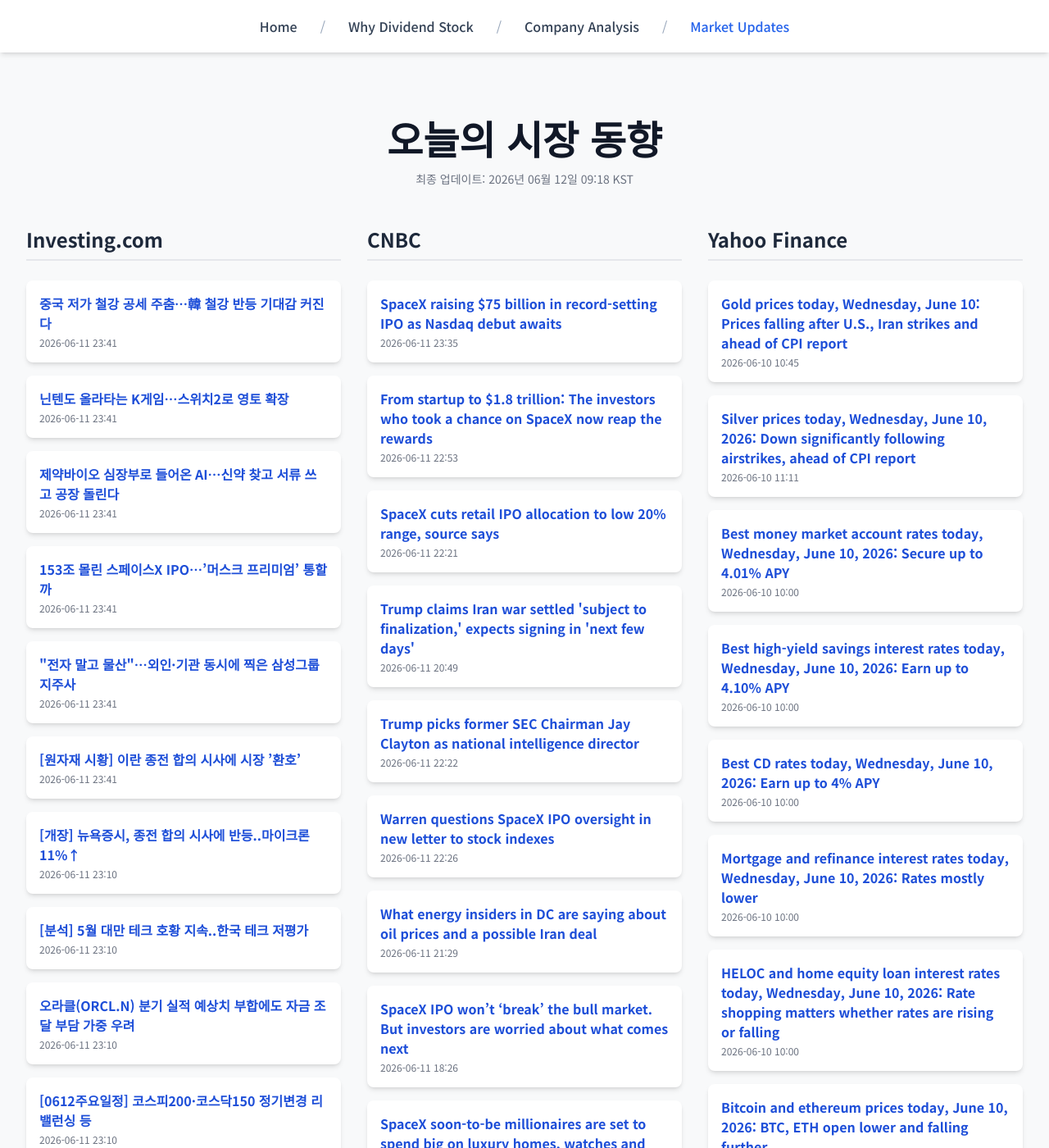
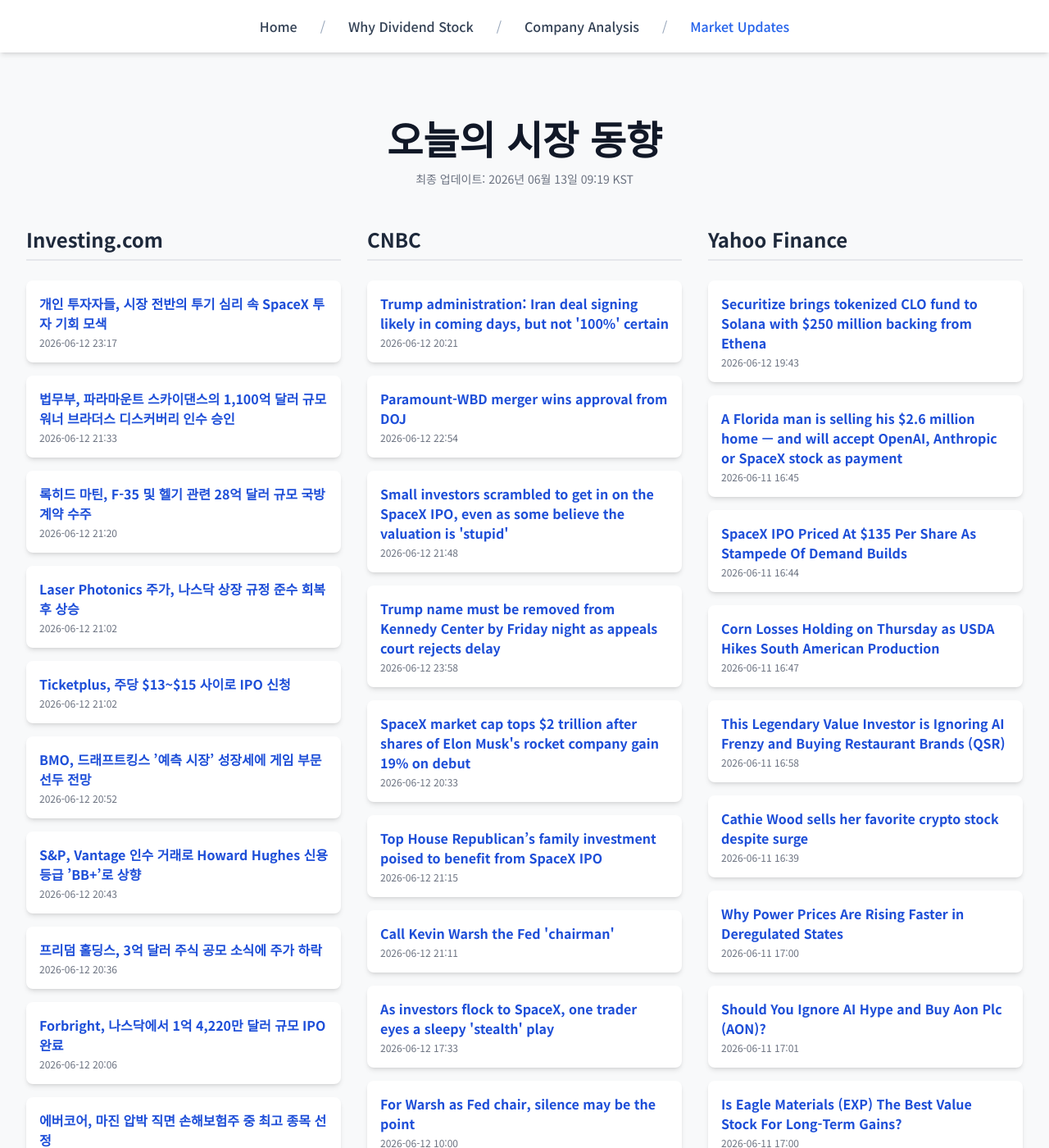
Before and after one commit to Kay-Hwang/my-company-analysis, a Jekyll site: the page built from market-updates.html, in a window 1280 px wide and 1400 px high. Shown: the whole window at 82% size. Built offline with Jekyll 4.4.1, drawn with Linux system fonts in a browser that asks for light colours; nearby versions of some CDN libraries; a script that is not in the unit is left out; some of the changed text lies outside the part shown.

Commit message:
Update daily data

```diff
--- a/_data/latest_data.json
+++ b/_data/latest_data.json
@@ -1,190 +1,190 @@
 {
-  "lastUpdated": "2026년 06월 12일 09:18 KST",
+  "lastUpdated": "2026년 06월 13일 09:19 KST",
   "news": {
     "investing": [
       {
-        "title": "중국 저가 철강 공세 주춤…韓 철강 반등 기대감 커진다",
-        "link": "https://kr.investing.com/news/stock-market-news/article-1981907",
-        "pubDate": "2026-06-11 23:41:26",
-        "summary": "중국 저가 철강 공세 주춤…韓 철강 반등 기대감 커진다"
+        "title": "개인 투자자들, 시장 전반의 투기 심리 속 SpaceX 투자 기회 모색",
+        "link": "https://kr.investing.com/news/stock-market-news/article-1983210",
+        "pubDate": "2026-06-12 23:17:05",
+        "summary": "개인 투자자들, 시장 전반의 투기 심리 속 SpaceX 투자 기회 모색"
       },
       {
-        "title": "닌텐도 올라타는 K게임…스위치2로 영토 확장",
-        "link": "https://kr.investing.com/news/stock-market-news/article-1981906",
-        "pubDate": "2026-06-11 23:41:26",
-        "summary": "닌텐도 올라타는 K게임…스위치2로 영토 확장"
+        "title": "법무부, 파라마운트 스카이댄스의 1,100억 달러 규모 워너 브라더스 디스커버리 인수 승인",
+        "link": "https://kr.investing.com/news/stock-market-news/article-1983147",
+        "pubDate": "2026-06-12 21:33:23",
+        "summary": "법무부, 파라마운트 스카이댄스의 1,100억 달러 규모 워너 브라더스 디스커버리 인수 승인"
       },
       {
-        "title": "제약바이오 심장부로 들어온 AI…신약 찾고 서류 쓰고 공장 돌린다",
-        "link": "https://kr.investing.com/news/stock-market-news/article-1981905",
-        "pubDate": "2026-06-11 23:41:26",
-        "summary": "제약바이오 심장부로 들어온 AI…신약 찾고 서류 쓰고 공장 돌린다"
+        "title": "록히드 마틴, F-35 및 헬기 관련 28억 달러 규모 국방 계약 수주",
+        "link": "https://kr.investing.com/news/stock-market-news/article-93CH-1983137",
+        "pubDate": "2026-06-12 21:20:15",
+        "summary": "록히드 마틴, F-35 및 헬기 관련 28억 달러 규모 국방 계약 수주"
       },
       {
-        "title": "153조 몰린 스페이스X IPO…’머스크 프리미엄’ 통할까",
-        "link": "https://kr.investing.com/news/stock-market-news/article-1981904",
-        "pubDate": "2026-06-11 23:41:25",
-        "summary": "153조 몰린 스페이스X IPO…’머스크 프리미엄’ 통할까"
+        "title": "Laser Photonics 주가, 나스닥 상장 규정 준수 회복 후 상승",
+        "link": "https://kr.investing.com/news/stock-market-news/article-93CH-1983117",
+        "pubDate": "2026-06-12 21:02:21",
+        "summary": "Laser Photonics 주가, 나스닥 상장 규정 준수 회복 후 상승"
       },
       {
-        "title": "\"전자 말고 물산\"…외인·기관 동시에 찍은 삼성그룹 지주사",
-        "link": "https://kr.investing.com/news/stock-market-news/article-1981903",
-        "pubDate": "2026-06-11 23:41:25",
-        "summary": "\"전자 말고 물산\"…외인·기관 동시에 찍은 삼성그룹 지주사"
+        "title": "Ticketplus, 주당 $13~$15 사이로 IPO 신청",
+        "link": "https://kr.investing.com/news/stock-market-news/article-432SI-1983128",
+        "pubDate": "2026-06-12 21:02:14",
+        "summary": "Ticketplus, 주당 $13~$15 사이로 IPO 신청"
       },
       {
-        "title": "[원자재 시황] 이란 종전 합의 시사에 시장 ’환호’",
-        "link": "https://kr.investing.com/news/stock-market-news/article-1981902",
-        "pubDate": "2026-06-11 23:41:25",
-        "summary": "[원자재 시황] 이란 종전 합의 시사에 시장 ’환호’"
+        "title": "BMO, 드래프트킹스 ’예측 시장’ 성장세에 게임 부문 선두 전망",
+        "link": "https://kr.investing.com/news/stock-market-news/article-93CH-1983109",
+        "pubDate": "2026-06-12 20:52:49",
+        "summary": "BMO, 드래프트킹스 ’예측 시장’ 성장세에 게임 부문 선두 전망"
       },
       {
-        "title": "[개장] 뉴욕증시, 종전 합의 시사에 반등..마이크론 11%↑",
-        "link": "https://kr.investing.com/news/stock-market-news/article-1981874",
-        "pubDate": "2026-06-11 23:10:35",
-        "summary": "[개장] 뉴욕증시, 종전 합의 시사에 반등..마이크론 11%↑"
+        "title": "S&P, Vantage 인수 거래로 Howard Hughes 신용등급 ’BB+’로 상향",
+        "link": "https://kr.investing.com/news/stock-market-news/article-93CH-1983104",
+        "pubDate": "2026-06-12 20:43:38",
+        "summary": "S&P, Vantage 인수 거래로 Howard Hughes 신용등급 ’BB+’로 상향"
       },
       {
-        "title": "[분석] 5월 대만 테크 호황 지속..한국 테크 저평가",
-        "link": "https://kr.investing.com/news/stock-market-news/article-1981873",
-        "pubDate": "2026-06-11 23:10:34",
-        "summary": "[분석] 5월 대만 테크 호황 지속..한국 테크 저평가"
+        "title": "프리덤 홀딩스, 3억 달러 주식 공모 소식에 주가 하락",
+        "link": "https://kr.investing.com/news/stock-market-news/article-93CH-1983094",
+        "pubDate": "2026-06-12 20:36:49",
+        "summary": "프리덤 홀딩스, 3억 달러 주식 공모 소식에 주가 하락"
       },
       {
-        "title": "오라클(ORCL.N) 분기 실적 예상치 부합에도 자금 조달 부담 가중 우려",
-        "link": "https://kr.investing.com/news/stock-market-news/article-1981872",
-        "pubDate": "2026-06-11 23:10:34",
-        "summary": "오라클(ORCL.N) 분기 실적 예상치 부합에도 자금 조달 부담 가중 우려"
+        "title": "Forbright, 나스닥에서 1억 4,220만 달러 규모 IPO 완료",
+        "link": "https://kr.investing.com/news/stock-market-news/article-432SI-1983069",
+        "pubDate": "2026-06-12 20:06:07",
+        "summary": "Forbright, 나스닥에서 1억 4,220만 달러 규모 IPO 완료"
       },
       {
-        "title": "[0612주요일정] 코스피200·코스닥150 정기변경 리밸런싱 등",
-        "link": "https://kr.investing.com/news/stock-market-news/article-1981871",
-        "pubDate": "2026-06-11 23:10:18",
-        "summary": "[0612주요일정] 코스피200·코스닥150 정기변경 리밸런싱 등"
+        "title": "에버코어, 마진 압박 직면 손해보험주 중 최고 종목 선정",
+        "link": "https://kr.investing.com/news/stock-market-news/article-93CH-1983046",
+        "pubDate": "2026-06-12 19:58:22",
+        "summary": "에버코어, 마진 압박 직면 손해보험주 중 최고 종목 선정"
       }
     ],
     "cnbc": [
       {
-        "title": "SpaceX raising $75 billion in record-setting IPO as Nasdaq debut awaits",
-        "link": "https://www.cnbc.com/2026/06/11/spacex-raises-75-billion-in-record-setting-ipo-ahead-of-nasdaq-debut.html",
-        "pubDate": "Thu, 11 Jun 2026 23:35:43 GMT",
-        "summary": "SpaceX is selling 555.6 shares at $135 a piece, raising $75 billion in the largest IPO on record."
+        "title": "Trump administration: Iran deal signing likely in coming days, but not '100%' certain",
+        "link": "https://www.cnbc.com/2026/06/12/iran-deal-trump-pakistan-sharif.html",
+        "pubDate": "Fri, 12 Jun 2026 20:21:14 GMT",
+        "summary": "A deal to end the Iran war could be signed soon, a senior Trump administration official said, following recent conflicting statements from the warring nations."
       },
       {
-        "title": "From startup to $1.8 trillion: The investors who took a chance on SpaceX now reap the rewards",
-        "link": "https://www.cnbc.com/2026/06/11/spacex-investors-reap-rewards-1-8-trillion-valuation.html",
-        "pubDate": "Thu, 11 Jun 2026 22:53:14 GMT",
-        "summary": "With SpaceX seeking an IPO valuation of nearly $1.8 trillion, early bets are poised to generate some of the biggest paper gains in venture capital history."
+        "title": "Paramount-WBD merger wins approval from DOJ",
+        "link": "https://www.cnbc.com/2026/06/12/paramount-wbd-merger-approval-doj.html",
+        "pubDate": "Fri, 12 Jun 2026 22:54:06 GMT",
+        "summary": "The DOJ approval is an important milestone for the roughly $110 billion deal, though it could still face legal challenges from state attorneys general."
       },
       {
-        "title": "SpaceX cuts retail IPO allocation to low 20% range, source says",
-        "link": "https://www.cnbc.com/2026/06/11/spacex-cuts-retail-ipo-allocation-to-low-20percent-range-source-says.html",
-        "pubDate": "Thu, 11 Jun 2026 22:21:47 GMT",
-        "summary": "The Elon Musk-led company plans to direct a percentage in the low 20s of the offering to retail buyers, according to a person familiar with the matter."
+        "title": "Small investors scrambled to get in on the SpaceX IPO, even as some believe the valuation is 'stupid'",
+        "link": "https://www.cnbc.com/2026/06/12/small-investors-scrambled-to-get-in-on-the-spacex-ipo-even-as-some-believe-the-valuation-is-stupid.html",
+        "pubDate": "Fri, 12 Jun 2026 21:48:59 GMT",
+        "summary": "SpaceX set a fixed price of $135 per share in the leadup to its IPO on Friday, placing its valuation at $1.77 trillion. Shares rallied more than 25%."
       },
       {
-        "title": "Trump claims Iran war settled 'subject to finalization,' expects signing in 'next few days'",
-        "link": "https://www.cnbc.com/2026/06/11/trump-iran-strikes-deal.html",
-        "pubDate": "Thu, 11 Jun 2026 20:49:53 GMT",
-        "summary": "Hours earlier, Trump warned that the U.S. would attack Iran \"VERY HARD TONIGHT\" and soon take over Iran's oil infrastructure assets, including Kharg Island."
+        "title": "Trump name must be removed from Kennedy Center by Friday night as appeals court rejects delay",
+        "link": "https://www.cnbc.com/2026/06/12/trump-loses-kennedy-center-name.html",
+        "pubDate": "Fri, 12 Jun 2026 23:58:41 GMT",
+        "summary": "President Donald Trump had asked a federal appeals court to suspend a lower-court order that his name before removed from the performing arts center."
       },
       {
-        "title": "Trump picks former SEC Chairman Jay Clayton as national intelligence director",
-        "link": "https://www.cnbc.com/2026/06/11/trump-jay-clayton-national-intelligence-pulte.html",
-        "pubDate": "Thu, 11 Jun 2026 22:22:15 GMT",
-        "summary": "Trump's announcement came after House Democrats' objections to his pick of Bill Pulte as acting chief ensured that a key national security tool expires Friday."
+        "title": "SpaceX market cap tops $2 trillion after shares of Elon Musk's rocket company gain 19% on debut",
+        "link": "https://www.cnbc.com/2026/06/12/spacex-stock-jumps-2-trillion.html",
+        "pubDate": "Fri, 12 Jun 2026 20:33:52 GMT",
+        "summary": "SpaceX shares soared on Friday as trading commenced on the Nasdaq."
       },
       {
-        "title": "Warren questions SpaceX IPO oversight in new letter to stock indexes",
-        "link": "https://www.cnbc.com/2026/06/11/warren-spacex-ipo-exchanges.html",
-        "pubDate": "Thu, 11 Jun 2026 22:26:44 GMT",
-        "summary": "Sen. Elizabeth Warren seeking answers on changes to index provider waiting periods, protections for retail investors, in a letter obtained first by CNBC."
+        "title": "Top House Republican’s family investment poised to benefit from SpaceX IPO",
+        "link": "https://www.cnbc.com/2026/06/12/lisa-mcclain-spacex-ipo-xai-investment-congress.html",
+        "pubDate": "Fri, 12 Jun 2026 21:15:28 GMT",
+        "summary": "Republican Rep. Lisa McClain’s husband bought up to $250,000 in Elon Musk’s xAI before it was folded into SpaceX ahead of its IPO."
       },
       {
-        "title": "What energy insiders in DC are saying about oil prices and a possible Iran deal",
-        "link": "https://www.cnbc.com/2026/06/11/what-energy-insiders-in-dc-are-saying-about-oil-prices-and-a-possible-iran-deal.html",
-        "pubDate": "Thu, 11 Jun 2026 21:29:14 GMT",
-        "summary": "Brian Sullivan shares his insight from the sidelines of the Global Energy Forum in Washington, DC."
+        "title": "Call Kevin Warsh the Fed 'chairman'",
+        "link": "https://www.cnbc.com/2026/06/12/fed-kevin-warsh-chairman-title.html",
+        "pubDate": "Fri, 12 Jun 2026 21:11:46 GMT",
+        "summary": "Kevin Warsh's two immediate predecessors preferred to be called the Fed \"chair.\" For Warsh, it's \"chairman\" of the Federal Reserve."
       },
       {
-        "title": "SpaceX IPO won’t ‘break’ the bull market. But investors are worried about what comes next",
-        "link": "https://www.cnbc.com/2026/06/11/spacex-ipo-wont-break-the-bull-market-but-investors-are-worried-about-what-comes-next.html",
-        "pubDate": "Thu, 11 Jun 2026 18:26:15 GMT",
-        "summary": "As far as Wall Street is concerned, the stock market has what it takes to absorb the new supply."
+        "title": "As investors flock to SpaceX, one trader eyes a sleepy 'stealth' play",
+        "link": "https://www.cnbc.com/2026/06/12/as-investors-flock-to-spacex-one-trader-eyes-a-sleepy-stealth-play.html",
+        "pubDate": "Fri, 12 Jun 2026 17:33:56 GMT",
+        "summary": "If you're looking for something a little more terrestrial, there's one stock that investors are overlooking."
       },
       {
-        "title": "SpaceX soon-to-be millionaires are set to spend big on luxury homes, watches and private jet travel",
-        "link": "https://www.cnbc.com/2026/06/11/spacex-millionaires-wealth-spending.html",
-        "pubDate": "Thu, 11 Jun 2026 14:17:18 GMT",
-        "summary": "SpaceX employees have to wait to sell their shares, but many are already planning how to spend their windfalls."
+        "title": "For Warsh as Fed chair, silence may be the point",
+        "link": "https://www.cnbc.com/2026/06/12/warsh-fed-chair-interest-rates.html",
+        "pubDate": "Fri, 12 Jun 2026 10:00:01 GMT",
+        "summary": "Kevin Warsh will hold his first Fed meeting, giving markets the first public look at how he'll communicate as chair of the Federal Reserve."
       },
       {
-        "title": "Gold slumps to 6-month low even as inflation fears rise. Here's why bullion is out of favor",
-        "link": "https://www.cnbc.com/2026/06/11/gold-slumps-to-6-month-low-even-as-inflation-fears-rise-heres-why-bullion-is-out-of-favor.html",
-        "pubDate": "Thu, 11 Jun 2026 19:06:17 GMT",
-        "summary": "The yellow metal is at its lowest level of the year as potential interest rate increases and faltering technical signals weigh on prices."
+        "title": "Pirro's losses in Fed investigation should stay on the books, judge rules",
+        "link": "https://www.cnbc.com/2026/06/11/pirro-fed-jerome-powell.html",
+        "pubDate": "Fri, 12 Jun 2026 00:19:38 GMT",
+        "summary": "In a scathing ruling, Judge James Boasberg denied U.S. Attorney for the District of Columbia Jeanine Pirro's request to vacate his earlier orders."
       }
     ],
     "yahoo": [
       {
-        "title": "Gold prices today, Wednesday, June 10: Prices falling after U.S., Iran strikes and ahead of CPI report",
-        "link": "https://finance.yahoo.com/personal-finance/investing/article/gold-prices-today-wednesday-june-10-prices-falling-after-us-iran-strikes-and-ahead-of-cpi-report-104555976.html",
-        "pubDate": "2026-06-10T10:45:55Z",
-        "summary": "Gold prices today, Wednesday, June 10: Prices falling after U.S., Iran strikes and ahead of CPI report"
+        "title": "Securitize brings tokenized CLO fund to Solana with $250 million backing from Ethena",
+        "link": "https://finance.yahoo.com/markets/crypto/articles/securitize-brings-tokenized-clo-fund-194300779.html",
+        "pubDate": "2026-06-12T19:43:00Z",
+        "summary": "Securitize brings tokenized CLO fund to Solana with $250 million backing from Ethena"
       },
       {
-        "title": "Silver prices today, Wednesday, June 10, 2026: Down significantly following airstrikes, ahead of CPI report",
-        "link": "https://finance.yahoo.com/personal-finance/investing/article/silver-prices-today-wednesday-june-10-2026-down-significantly-following-airstrikes-ahead-of-cpi-report-111116623.html",
-        "pubDate": "2026-06-10T11:11:16Z",
-        "summary": "Silver prices today, Wednesday, June 10, 2026: Down significantly following airstrikes, ahead of CPI report"
+        "title": "A Florida man is selling his $2.6 million home — and will accept OpenAI, Anthropic or SpaceX stock as payment",
+        "link": "https://finance.yahoo.com/markets/stocks/articles/florida-man-selling-2-6-164500038.html",
+        "pubDate": "2026-06-11T16:45:00Z",
+        "summary": "A Florida man is selling his $2.6 million home — and will accept OpenAI, Anthropic or SpaceX stock as payment"
       },
       {
-        "title": "Best money market account rates today, Wednesday, June 10, 2026: Secure up to 4.01% APY",
-        "link": "https://finance.yahoo.com/personal-finance/banking/article/best-money-market-account-rates-today-wednesday-june-10-2026-100000815.html",
-        "pubDate": "2026-06-10T10:00:00Z",
-        "summary": "Best money market account rates today, Wednesday, June 10, 2026: Secure up to 4.01% APY"
+        "title": "SpaceX IPO Priced At $135 Per Share As Stampede Of Demand Builds",
+        "link": "https://www.investors.com/news/spacex-ipo-spcx-stock-oversubscribed/?src=A00220&yptr=yahoo",
+        "pubDate": "2026-06-11T16:44:39Z",
+        "summary": "SpaceX IPO Priced At $135 Per Share As Stampede Of Demand Builds"
       },
       {
-        "title": "Best high-yield savings interest rates today, Wednesday, June 10, 2026: Earn up to 4.10% APY",
-        "link": "https://finance.yahoo.com/personal-finance/banking/article/best-high-yield-savings-interest-rates-today-wednesday-june-10-2026-100000237.html",
-        "pubDate": "2026-06-10T10:00:00Z",
-        "summary": "Best high-yield savings interest rates today, Wednesday, June 10, 2026: Earn up to 4.10% APY"
+        "title": "Corn Losses Holding on Thursday as USDA Hikes South American Production",
+        "link": "https://finance.yahoo.com/markets/commodities/articles/corn-losses-holding-thursday-usda-164717769.html",
+        "pubDate": "2026-06-11T16:47:17Z",
+        "summary": "Corn Losses Holding on Thursday as USDA Hikes South American Production"
       },
       {
-        "title": "Best CD rates today, Wednesday, June 10, 2026: Earn up to 4% APY",
-        "link": "https://finance.yahoo.com/personal-finance/banking/article/best-cd-rates-today-wednesday-june-10-2026-100000719.html",
-        "pubDate": "2026-06-10T10:00:00Z",
-        "summary": "Best CD rates today, Wednesday, June 10, 2026: Earn up to 4% APY"
+        "title": "This Legendary Value Investor is Ignoring AI Frenzy and Buying Restaurant Brands (QSR)",
+        "link": "https://finance.yahoo.com/markets/stocks/articles/legendary-value-investor-ignoring-ai-165827302.html",
+        "pubDate": "2026-06-11T16:58:27Z",
+        "summary": "This Legendary Value Investor is Ignoring AI Frenzy and Buying Restaurant Brands (QSR)"
       },
       {
-        "title": "Mortgage and refinance interest rates today, Wednesday, June 10, 2026: Rates mostly lower",
-        "link": "https://finance.yahoo.com/personal-finance/mortgages/article/mortgage-refinance-interest-rates-today-wednesday-june-10-2026-100000054.html",
-        "pubDate": "2026-06-10T10:00:00Z",
-        "summary": "Mortgage and refinance interest rates today, Wednesday, June 10, 2026: Rates mostly lower"
+        "title": "Cathie Wood sells her favorite crypto stock despite surge",
+        "link": "https://finance.yahoo.com/markets/stocks/articles/cathie-wood-sells-her-favorite-163934760.html",
+        "pubDate": "2026-06-11T16:39:34Z",
+        "summary": "Cathie Wood sells her favorite crypto stock despite surge"
       },
       {
-        "title": "HELOC and home equity loan interest rates today, Wednesday, June 10, 2026: Rate shopping matters whether rates are rising or falling",
-        "link": "https://finance.yahoo.com/personal-finance/mortgages/article/heloc-home-equity-loan-interest-rates-today-june-10-2026-100000676.html",
-        "pubDate": "2026-06-10T10:00:00Z",
-        "summary": "HELOC and home equity loan interest rates today, Wednesday, June 10, 2026: Rate shopping matters whether rates are rising or falling"
+        "title": "Why Power Prices Are Rising Faster in Deregulated States",
+        "link": "https://finance.yahoo.com/sectors/energy/articles/why-power-prices-rising-faster-170000664.html",
+        "pubDate": "2026-06-11T17:00:00Z",
+        "summary": "Why Power Prices Are Rising Faster in Deregulated States"
       },
       {
-        "title": "Bitcoin and ethereum prices today, June 10, 2026: BTC, ETH open lower and falling further",
-        "link": "https://finance.yahoo.com/personal-finance/investing/article/bitcoin-and-ethereum-prices-today-june-10-2026-btc-eth-open-lower-and-falling-further-114713805.html",
-        "pubDate": "2026-06-10T11:47:13Z",
-        "summary": "Bitcoin and ethereum prices today, June 10, 2026: BTC, ETH open lower and falling further"
+        "title": "Should You Ignore AI Hype and Buy Aon Plc (AON)?",
+        "link": "https://finance.yahoo.com/markets/stocks/articles/ignore-ai-hype-buy-aon-170128575.html",
+        "pubDate": "2026-06-11T17:01:28Z",
+        "summary": "Should You Ignore AI Hype and Buy Aon Plc (AON)?"
       },
       {
-        "title": "Dow Jones Futures Tumble As Trump Says Iran Will 'Have To Pay The Price'; CPI Inflation On Tap",
-        "link": "https://www.investors.com/market-trend/stock-market-today/dow-jones-futures-whipsaws-ai-fears-trump-iran-comments-cpi-inflation/?src=A00220&yptr=yahoo",
-        "pubDate": "2026-06-10T12:08:17Z",
-        "summary": "Dow Jones Futures Tumble As Trump Says Iran Will 'Have To Pay The Price'; CPI Inflation On Tap"
+        "title": "Is Eagle Materials (EXP) The Best Value Stock For Long-Term Gains?",
+        "link": "https://finance.yahoo.com/markets/stocks/articles/eagle-materials-exp-best-value-170041309.html",
+        "pubDate": "2026-06-11T17:00:41Z",
+        "summary": "Is Eagle Materials (EXP) The Best Value Stock For Long-Term Gains?"
       },
       {
-        "title": "5 Things to Know Before the Stock Market Opens",
-        "link": "https://finance.yahoo.com/markets/stocks/articles/5-things-know-stock-market-120834104.html",
-        "pubDate": "2026-06-10T12:08:34Z",
-        "summary": "5 Things to Know Before the Stock Market Opens"
+        "title": "Why Value Investors Like Genuine Parts (GPC)?",
+        "link": "https://finance.yahoo.com/markets/stocks/articles/why-value-investors-genuine-parts-165929495.html",
+        "pubDate": "2026-06-11T16:59:29Z",
+        "summary": "Why Value Investors Like Genuine Parts (GPC)?"
       }
     ]
   }
```
